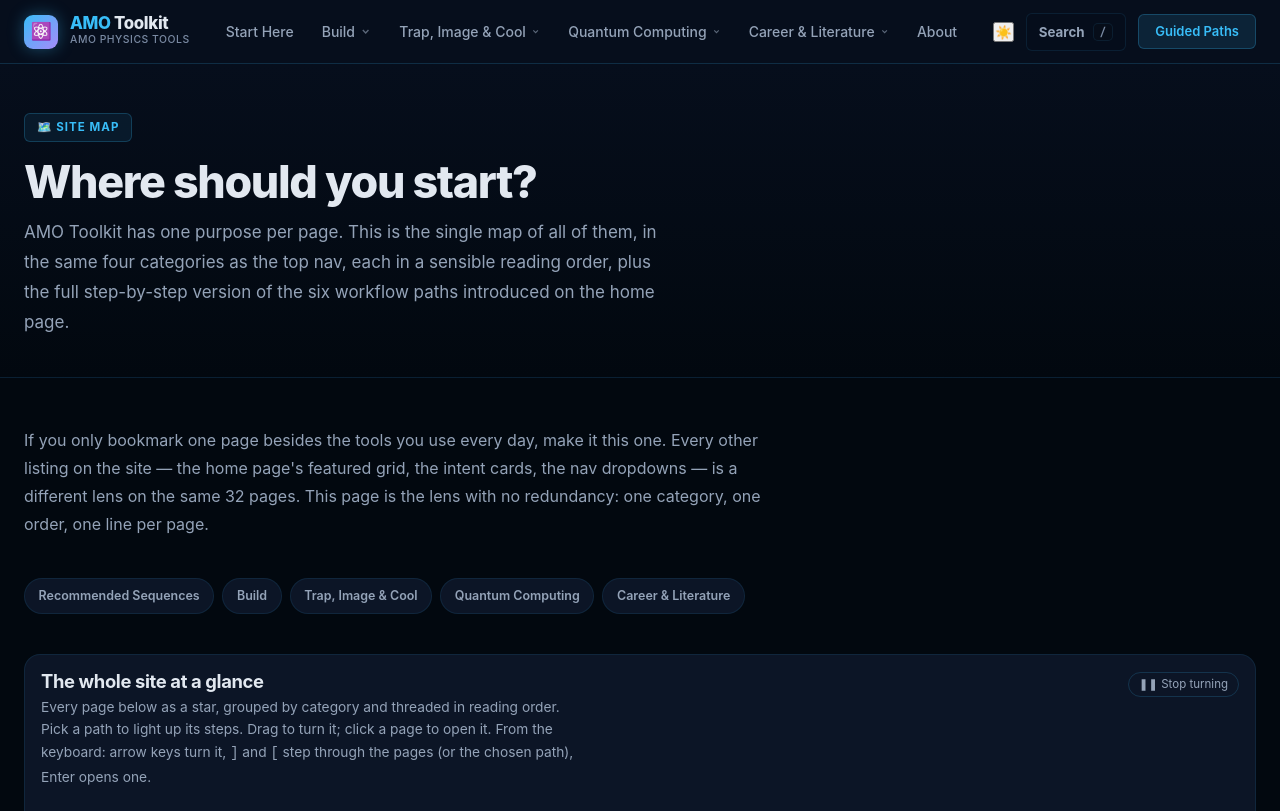
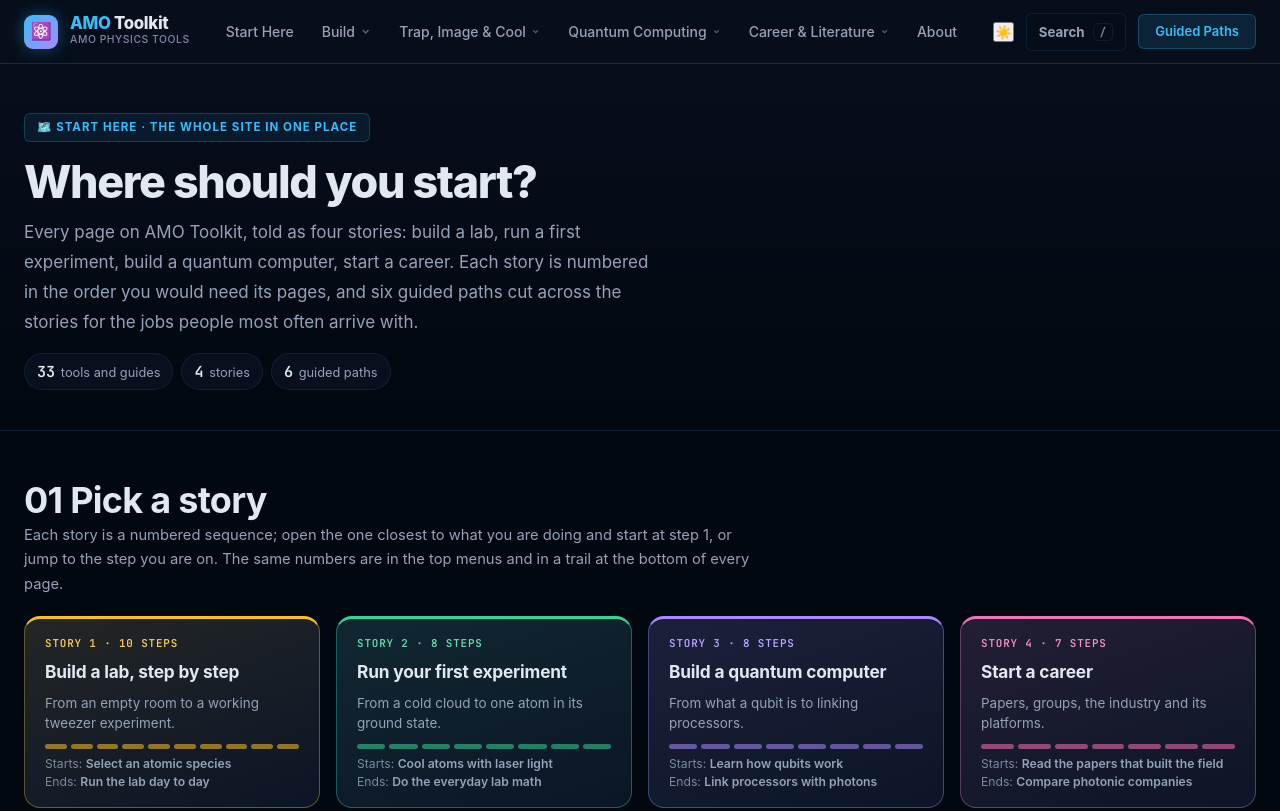
Before and after one commit to saumitraphatak/amo-career, a plain HTML site: page pages/start-here.html in a window 1280 px wide. Shown: the top 811 px of the page. Drawn offline with nearby package versions, Linux system fonts and the light colour scheme.

Commit message:
Start Here: answer first, counts read from the lists
- The intro said "the same 32 pages" (there are 34) and spent the first
  screen on two paragraphs. Now: hero with live counts, "01 Pick a story"
  (four story cards filled from the lists: steps, first and last step)
  with the 3D map, then guided paths, then the four numbered lists.
- Constellation clusters labelled with the story names (sitemap3d.js v3);
  three guided-path steps no longer use old tool names.
- New test_start_here_rebuild (OK 37).

Co-Authored-By: Claude Opus 5.5 <noreply@anthropic.com>
Claude-Session: https://claude.ai/code/session_018KtFH5zVAf5oK94ccQZQ3u

```diff
--- a/js/search-sections.js
+++ b/js/search-sections.js
@@ -444,8 +444,9 @@ window.AMO_SECTION_INDEX = [
   {"p":"remote-entanglement","t":"Reviews & Online Resources","s":"s-reviews-online-resources"},
   {"p":"rydberg-calculator","t":"Start with the state, then ask whether the interaction is useful.","s":"s-start-with-the-state-then-ask-whether-the-interaction-is-useful"},
   {"p":"rydberg-calculator","t":"Rydberg Blockade Lab","s":"s-rydberg-blockade-lab"},
+  {"p":"start-here","t":"Pick a story","s":"s-pick-a-story"},
   {"p":"start-here","t":"The whole site at a glance","s":"s-the-whole-site-at-a-glance"},
-  {"p":"start-here","t":"Recommended sequences","s":"s-recommended-sequences"},
+  {"p":"start-here","t":"Or follow a guided path","s":"s-or-follow-a-guided-path"},
   {"p":"start-here","t":"Build a lab, step by step","s":"s-build-a-lab-step-by-step"},
   {"p":"start-here","t":"Run your first experiment","s":"s-run-your-first-experiment"},
   {"p":"start-here","t":"Build a quantum computer","s":"s-build-a-quantum-computer"},
--- a/js/sitemap3d.js
+++ b/js/sitemap3d.js
@@ -27,10 +27,10 @@
   var AMO3D = window.AMO3D = window.AMO3D || {};
 
   var CATS = [
-    { id: 'build',             name: 'Build',               dark: '#fbbf24', light: '#b45309', at: [1.25, 0, 0.3] },
-    { id: 'trap-image-cool',   name: 'Trap, Image & Cool',  dark: '#34d399', light: '#047857', at: [0, 1.25, -0.3] },
-    { id: 'quantum-computing', name: 'Quantum Computing',   dark: '#a78bfa', light: '#6d28d9', at: [-1.25, 0, 0.3] },
-    { id: 'career',            name: 'Career & Literature', dark: '#f472b6', light: '#be185d', at: [0, -1.25, -0.3] }
+    { id: 'build',             name: 'Build a lab',               dark: '#fbbf24', light: '#b45309', at: [1.25, 0, 0.3] },
+    { id: 'trap-image-cool',   name: 'First experiment',  dark: '#34d399', light: '#047857', at: [0, 1.25, -0.3] },
+    { id: 'quantum-computing', name: 'Quantum computer',   dark: '#a78bfa', light: '#6d28d9', at: [-1.25, 0, 0.3] },
+    { id: 'career',            name: 'Career', dark: '#f472b6', light: '#be185d', at: [0, -1.25, -0.3] }
   ];
   var PATH_COLORS = ['#38bdf8', '#f97316', '#22c55e', '#e879f9', '#facc15', '#f43f5e'];
 
--- a/pages/start-here.html
+++ b/pages/start-here.html
@@ -46,8 +46,28 @@
     .page-wrap { --page-color:#38bdf8; --page-bg:rgba(56,189,248,0.08); --page-border:rgba(56,189,248,0.22); }
     .sm-section { margin: var(--sp-12) 0; }
     .sm-section-head { margin-bottom: var(--sp-5); }
-    .sm-section-head h2 { font-size: 1.3rem; margin: 0 0 .3rem; }
+    .sm-section-head h2:not(.section-title) { font-size: 1.3rem; margin: 0 0 .3rem; }
     .sm-section-head p { color: var(--text-secondary); font-size: .92rem; margin: 0; }
+    .sh-stats { display:flex; flex-wrap:wrap; gap:.5rem; margin-top:var(--sp-4); }
+    .sh-stats span { display:inline-flex; align-items:baseline; gap:.35rem; padding:.3rem .75rem; border-radius:999px; border:1px solid var(--border); background:color-mix(in srgb, var(--bg-card) 70%, transparent); font-size:.8rem; color:var(--text-secondary); }
+    .sh-stats b { font-family:var(--font-mono); font-size:.95rem; color:var(--text-primary); }
+    .sm-first { margin-top: 0; }
+    .sm-lead { margin:-.25rem 0 var(--sp-5); color:var(--text-secondary); font-size:.92rem; line-height:1.65; max-width:80ch; }
+    .sh-stories { display:grid; grid-template-columns:repeat(auto-fit, minmax(230px, 1fr)); gap:var(--sp-4); margin-bottom:var(--sp-6); }
+    .sh-story { --c: var(--k); display:flex; flex-direction:column; gap:.35rem; padding:var(--sp-4) var(--sp-5); border-radius:var(--r-lg); text-decoration:none; color:var(--text-primary);
+      background:linear-gradient(160deg, color-mix(in srgb, var(--c) 10%, var(--bg-card)), var(--bg-card)); border:1px solid color-mix(in srgb, var(--c) 30%, var(--border)); border-top:3px solid var(--c);
+      transition:transform .25s var(--ease-out, ease), border-color .25s, box-shadow .25s; }
+    .sh-story:hover { transform:translateY(-2px); border-color:var(--c); box-shadow:0 10px 30px color-mix(in srgb, var(--c) 18%, transparent); }
+    [data-theme="dark"] .sh-story { --c: var(--kd); }
+    .sh-story-k { font-family:var(--font-mono); font-size:.68rem; font-weight:700; letter-spacing:.08em; text-transform:uppercase; color:color-mix(in srgb, var(--c) 72%, var(--text-primary)); }
+    :root:not([data-theme="dark"]) .page-hero-eyebrow { color:#024e78; }
+    .sh-story strong { font-size:1.08rem; letter-spacing:-.01em; }
+    .sh-story-d { font-size:.84rem; color:var(--text-secondary); line-height:1.5; }
+    .sh-story-dots { display:flex; gap:4px; margin-top:.35rem; }
+    .sh-story-dots i { flex:1; height:5px; border-radius:3px; background:color-mix(in srgb, var(--c) 55%, transparent); }
+    .sh-story-ends { font-size:.76rem; color:var(--text-muted); line-height:1.5; }
+    .sh-story-ends b { color:var(--text-secondary); font-weight:600; }
+    .sm-section .section-title { margin-bottom:.35rem; }
     .sm-intro { max-width: 760px; color: var(--text-secondary); line-height: 1.75; margin-bottom: var(--sp-10); }
     .sm-toc { display: flex; flex-wrap: wrap; gap: .5rem; margin: var(--sp-6) 0 var(--sp-10); }
     .sm-toc a {
@@ -83,41 +103,63 @@
 <main class="page-wrap" id="main-content">
   <div class="page-hero" style="--page-color:#38bdf8;--page-bg:rgba(56,189,248,0.08);--page-border:rgba(56,189,248,0.22);">
     <div class="container">
-      <div class="page-hero-eyebrow">🗺️ Site Map</div>
-      <h1>Where should you start?</h1>
+      <div class="page-hero-eyebrow">🗺️ Start here · The whole site in one place</div>
+      <h1>Where should you <span class="grad-text" style="--ga:#38bdf8;--gb:#a78bfa;">start?</span></h1>
       <p class="page-hero-desc">
-        AMO Toolkit has one purpose per page. This is the single map of all of them, in the same
-        four categories as the top nav, each in a sensible reading order, plus the full step-by-step
-        version of the six workflow paths introduced on the home page.
+        Every page on AMO Toolkit, told as four stories: build a lab, run a first experiment, build a quantum
+        computer, start a career. Each story is numbered in the order you would need its pages, and six guided
+        paths cut across the stories for the jobs people most often arrive with.
       </p>
+      <div class="sh-stats" aria-label="What is on this site">
+        <span><b id="sh-stat-pages">33</b> tools and guides</span>
+        <span><b id="sh-stat-stories">4</b> stories</span>
+        <span><b id="sh-stat-paths">6</b> guided paths</span>
+      </div>
     </div>
   </div>
 
   <div class="page-content">
     <div class="container">
 
-      <p class="sm-intro">
-        If you only bookmark one page besides the tools you use every day, make it this one. Every
-        other listing on the site &mdash; the home page's featured grid, the intent cards, the nav
-        dropdowns &mdash; is a different lens on the same 32 pages. This page is the lens with no
-        redundancy: one category, one order, one line per page.
-      </p>
-
-      <div class="sm-toc" aria-label="Jump to section">
-        <a href="#paths">Recommended Sequences</a>
-        <a href="#build">Build</a>
-        <a href="#trap-image-cool">Trap, Image &amp; Cool</a>
-        <a href="#quantum-computing">Quantum Computing</a>
-        <a href="#career">Career &amp; Literature</a>
-      </div>
-
-
+      <section class="sm-section sm-first" id="stories" aria-labelledby="stories-h">
+        <h2 class="section-title" id="stories-h"><span class="accent">01</span> Pick a story</h2>
+        <p class="sm-lead">Each story is a numbered sequence; open the one closest to what you are doing and start at step 1, or jump to the step you are on. The same numbers are in the top menus and in a trail at the bottom of every page.</p>
+        <div class="sh-stories">
+          <a class="sh-story" href="#build" data-story="build" style="--k:#b45309;--kd:#fbbf24;">
+            <span class="sh-story-k">Story 1</span>
+            <strong>Build a lab, step by step</strong>
+            <span class="sh-story-d">From an empty room to a working tweezer experiment.</span>
+            <span class="sh-story-dots" aria-hidden="true"></span>
+            <span class="sh-story-ends"></span>
+          </a>
+          <a class="sh-story" href="#trap-image-cool" data-story="trap-image-cool" style="--k:#047857;--kd:#34d399;">
+            <span class="sh-story-k">Story 2</span>
+            <strong>Run your first experiment</strong>
+            <span class="sh-story-d">From a cold cloud to one atom in its ground state.</span>
+            <span class="sh-story-dots" aria-hidden="true"></span>
+            <span class="sh-story-ends"></span>
+          </a>
+          <a class="sh-story" href="#quantum-computing" data-story="quantum-computing" style="--k:#6d28d9;--kd:#a78bfa;">
+            <span class="sh-story-k">Story 3</span>
+            <strong>Build a quantum computer</strong>
+            <span class="sh-story-d">From what a qubit is to linking processors.</span>
+            <span class="sh-story-dots" aria-hidden="true"></span>
+            <span class="sh-story-ends"></span>
+          </a>
+          <a class="sh-story" href="#career" data-story="career" style="--k:#be185d;--kd:#f472b6;">
+            <span class="sh-story-k">Story 4</span>
+            <strong>Start a career</strong>
+            <span class="sh-story-d">Papers, groups, the industry and its platforms.</span>
+            <span class="sh-story-dots" aria-hidden="true"></span>
+            <span class="sh-story-ends"></span>
+          </a>
+        </div>
       <!-- 3D constellation (js/sitemap3d.js) — built from the lists on this page -->
       <section class="const3d" id="constellation" hidden aria-labelledby="const3d-title">
         <div class="const3d-top">
           <div>
             <h2 id="const3d-title">The whole site at a glance</h2>
-            <p>Every page below as a star, grouped by category and threaded in reading order. Pick a path to light up its steps. Drag to turn it; click a page to open it. From the keyboard: arrow keys turn it, <kbd>]</kbd> and <kbd>[</kbd> step through the pages (or the chosen path), Enter opens one.</p>
+            <p>Every page as a star, one cluster per story, threaded in step order. Pick a path to light up its steps. Drag to turn it; click a page to open it. From the keyboard: arrow keys turn it, <kbd>]</kbd> and <kbd>[</kbd> step through the pages (or the chosen path), Enter opens one.</p>
           </div>
           <button type="button" class="const3d-pause" id="const3d-pause" aria-pressed="false">❚❚ Stop turning</button>
         </div>
@@ -126,14 +168,15 @@
         </div>
         <div class="const3d-chips" id="const3d-chips" role="group" aria-label="Highlight a guided path"></div>
       </section>
+      </section>
 
       <!-- ══════════════════════════════════════════
            RECOMMENDED SEQUENCES (full detail)
            ══════════════════════════════════════════ -->
-      <section class="sm-section" id="paths">
+      <section class="sm-section" id="paths" aria-labelledby="paths-h">
         <div class="sm-section-head">
-          <h2>Recommended sequences</h2>
-          <p>Pick the workflow closest to your actual problem. Each path is a sensible order through pages you'd otherwise have to piece together yourself.</p>
+          <h2 class="section-title" id="paths-h"><span class="accent">02</span> Or follow a guided path</h2>
+          <p>Six short routes across the stories for the jobs people most often arrive with, four pages each. Pick a path in the map above to light it up.</p>
         </div>
 
         <div class="paths-grid">
@@ -143,7 +186,7 @@
             <div class="path-title">Build a MOT or tweezer setup</div>
             <div class="path-who">For new lab members and experiment builders</div>
             <div class="path-steps">
-              <a class="path-step" href="atom-library.html"><span class="path-step-n">1</span><span>Choose species constants in the Atomic Species Selector</span><span class="path-step-arrow">›</span></a>
+              <a class="path-step" href="atom-library.html"><span class="path-step-n">1</span><span>Select the atomic species and its constants</span><span class="path-step-arrow">›</span></a>
               <a class="path-step" href="laser-planner.html"><span class="path-step-n">2</span><span>Plan required wavelengths and beam branches</span><span class="path-step-arrow">›</span></a>
               <a class="path-step" href="mot-designer.html"><span class="path-step-n">3</span><span>Estimate MOT gradients, detunings, and capture</span><span class="path-step-arrow">›</span></a>
               <a class="path-step" href="lab-techniques.html"><span class="path-step-n">4</span><span>Use lab techniques for optics, AOMs, RF, and alignment</span><span class="path-step-arrow">›</span></a>
@@ -155,7 +198,7 @@
             <div class="path-title">Stabilize and deliver lasers</div>
             <div class="path-who">For debugging locks, fibers, and polarization</div>
             <div class="path-steps">
-              <a class="path-step" href="laser-planner.html"><span class="path-step-n">1</span><span>Start with the laser system planner</span><span class="path-step-arrow">›</span></a>
+              <a class="path-step" href="laser-planner.html"><span class="path-step-n">1</span><span>Pick the lasers for your atom</span><span class="path-step-arrow">›</span></a>
               <a class="path-step" href="laser-locking.html"><span class="path-step-n">2</span><span>Choose SAS, beat-note, or PDH locking</span><span class="path-step-arrow">›</span></a>
               <a class="path-step" href="polarimetry.html"><span class="path-step-n">3</span><span>Verify polarization with Stokes/Poincare tools</span><span class="path-step-arrow">›</span></a>
               <a class="path-step" href="zernike.html"><span class="path-step-n">4</span><span>Diagnose wavefronts, SLM phase, and aberrations</span><span class="path-step-arrow">›</span></a>
@@ -203,7 +246,7 @@
             <div class="path-title">Prepare for AMO career moves</div>
             <div class="path-who">For undergrads, grad students, postdocs, and industry interviews</div>
             <div class="path-steps">
-              <a class="path-step" href="paper-syllabus.html"><span class="path-step-n">1</span><span>Read the staged AMO paper syllabus</span><span class="path-step-arrow">›</span></a>
+              <a class="path-step" href="paper-syllabus.html"><span class="path-step-n">1</span><span>Read the papers that built the field, by career stage</span><span class="path-step-arrow">›</span></a>
               <a class="path-step" href="amo-groups.html"><span class="path-step-n">2</span><span>Find groups by topic, species, and technique</span><span class="path-step-arrow">›</span></a>
               <a class="path-step" href="qc-landscape.html"><span class="path-step-n">3</span><span>Map AMO skills onto QC hardware platforms</span><span class="path-step-arrow">›</span></a>
               <a class="path-step" href="rb87-vs-yb171.html"><span class="path-step-n">4</span><span>Use platform comparisons for interview depth</span><span class="path-step-arrow">›</span></a>
@@ -216,9 +259,9 @@
       <!-- ══════════════════════════════════════════
            BUILD
            ══════════════════════════════════════════ -->
-      <section class="sm-section" id="build">
+      <section class="sm-section" id="build" aria-labelledby="build-h">
         <div class="sm-section-head">
-          <h2>Build a lab, step by step</h2>
+          <h2 class="section-title" id="build-h"><span class="accent">03</span> Build a lab, step by step</h2>
           <p>Ten steps from an empty room to a working tweezer experiment, in the order a real build goes: choose the atom, get its lasers and a vacuum, catch atoms in a MOT, trap them one by one in tweezers, sharpen the optics, add a cavity, and keep it all running.</p>
         </div>
         <div class="see-also-grid">
@@ -238,9 +281,9 @@
       <!-- ══════════════════════════════════════════
            TRAP, IMAGE & COOL
            ══════════════════════════════════════════ -->
-      <section class="sm-section" id="trap-image-cool">
+      <section class="sm-section" id="trap-image-cool" aria-labelledby="trap-image-cool-h">
         <div class="sm-section-head">
-          <h2>Run your first experiment</h2>
+          <h2 class="section-title" id="trap-image-cool-h"><span class="accent">04</span> Run your first experiment</h2>
           <p>Eight steps from a cold cloud to a single atom in its motional ground state: cool with light, image the cloud and take its temperature, see one atom and measure its temperature, cool it further, run the whole cycle, and keep the everyday lab math at hand.</p>
         </div>
         <div class="see-also-grid">
@@ -258,9 +301,9 @@
       <!-- ══════════════════════════════════════════
            QUANTUM COMPUTING
            ══════════════════════════════════════════ -->
-      <section class="sm-section" id="quantum-computing">
+      <section class="sm-section" id="quantum-computing" aria-labelledby="quantum-computing-h">
         <div class="sm-section-head">
-          <h2>Build a quantum computer</h2>
+          <h2 class="section-title" id="quantum-computing-h"><span class="accent">05</span> Build a quantum computer</h2>
           <p>From what a qubit is to linking processors with photons: watch coherence decay and protect it, entangle atoms with Rydberg blockade, budget and benchmark the gates, run a circuit on moving atoms, then connect modules.</p>
         </div>
         <div class="see-also-grid">
@@ -278,9 +321,9 @@
       <!-- ══════════════════════════════════════════
            CAREER & LITERATURE
            ══════════════════════════════════════════ -->
-      <section class="sm-section" id="career">
+      <section class="sm-section" id="career" aria-labelledby="career-h">
         <div class="sm-section-head">
-          <h2>Start a career</h2>
+          <h2 class="section-title" id="career-h"><span class="accent">06</span> Start a career</h2>
           <p>Read the papers that built the field, find a group to join, map the industry, then compare the hardware platforms companies are betting on.</p>
         </div>
         <div class="see-also-grid">
@@ -302,8 +345,25 @@
 <script>renderNav({ active: 'start-here', root: '../' });</script>
 <div id="amo-nav-ready" hidden></div>
 <script src="../js/orbit3d.js?v=2"></script>
-<script src="../js/sitemap3d.js?v=2"></script>
+<script src="../js/sitemap3d.js?v=3"></script>
 <script>
+/* Story cards and hero counts read the four lists below, so they cannot drift from them. */
+(function () {
+  var total = 0;
+  document.querySelectorAll('.sh-story').forEach(function (card) {
+    var sec = document.getElementById(card.dataset.story); if (!sec) return;
+    var steps = Array.prototype.slice.call(sec.querySelectorAll('.see-also-card'));
+    total += steps.length;
+    var name = function (a) { var n = a.querySelector('.see-also-name'); return n ? n.textContent.trim() : ''; };
+    card.querySelector('.sh-story-k').textContent += ' · ' + steps.length + ' steps';
+    card.querySelector('.sh-story-dots').innerHTML = steps.map(function () { return '<i></i>'; }).join('');
+    if (steps.length) card.querySelector('.sh-story-ends').innerHTML = 'Starts: <b>' + name(steps[0]) + '</b><br>Ends: <b>' + name(steps[steps.length - 1]) + '</b>';
+  });
+  var set = function (id, v) { var e = document.getElementById(id); if (e && v) e.textContent = v; };
+  set('sh-stat-pages', total);
+  set('sh-stat-stories', document.querySelectorAll('.sh-story').length);
+  set('sh-stat-paths', document.querySelectorAll('.path-card').length);
+})();
 (function () {
   var wrap = document.getElementById('constellation'), cvs = document.getElementById('const3d-cvs');
   if (!wrap || !cvs || !window.AMO3D || !AMO3D.siteConstellation) return;
```
Also changed, not shown: 4 other files.
